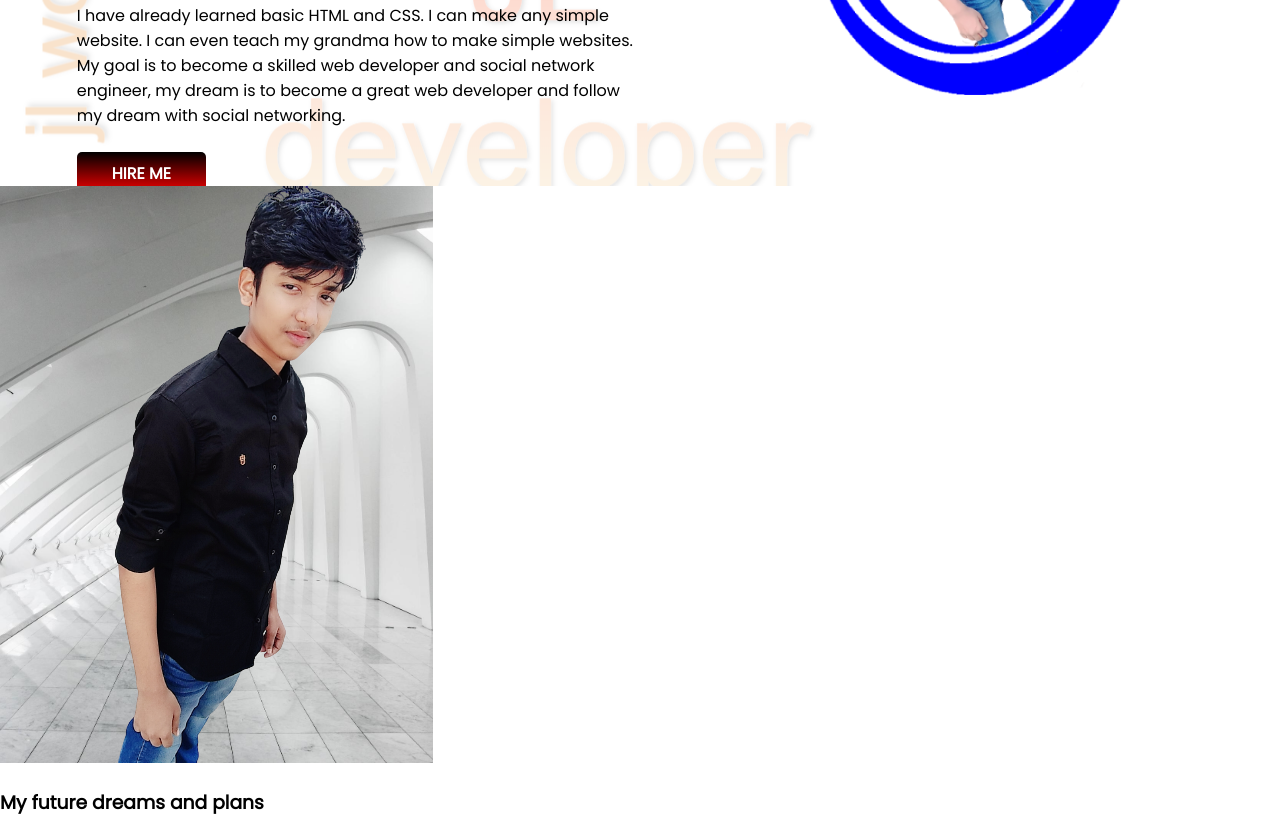
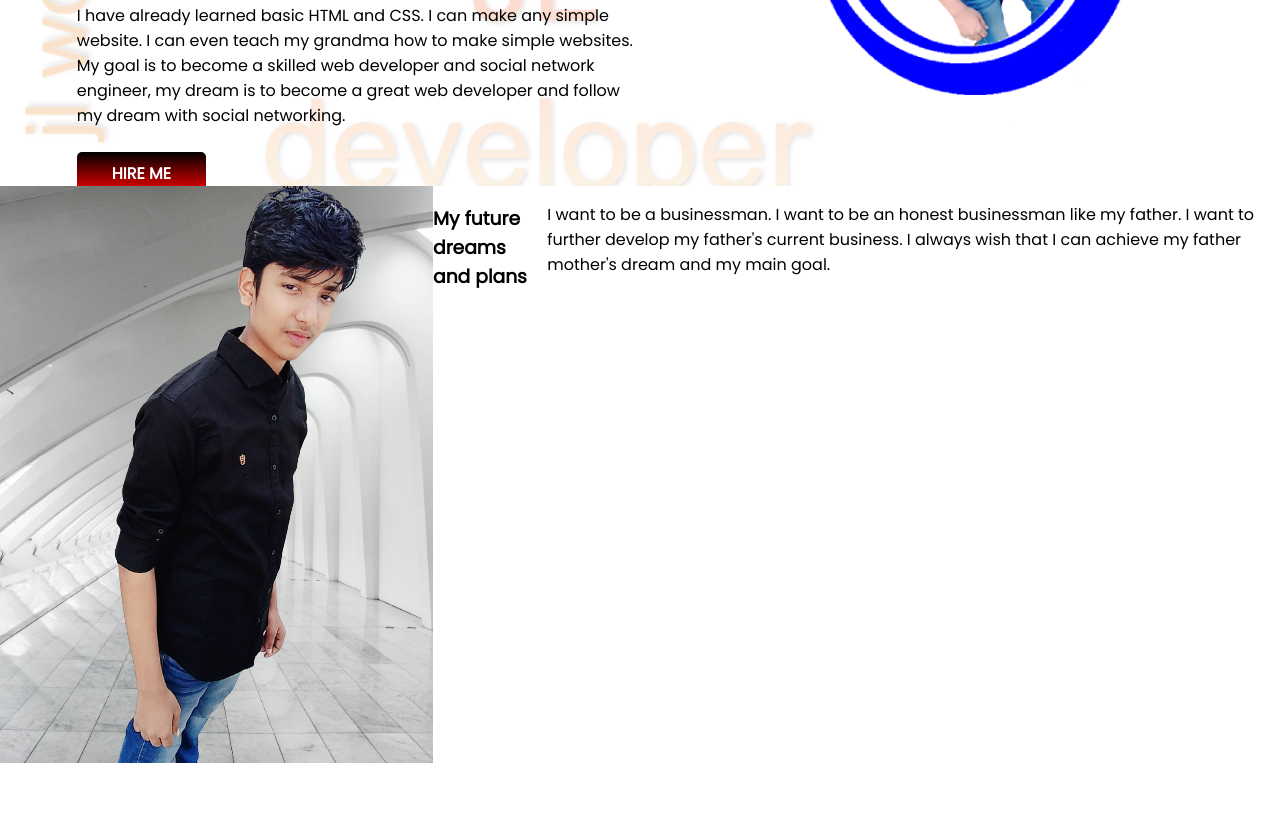
Before and after one commit to jahidul4738/my-first-repo, a plain HTML site: page index.html in a window 1280 px wide. Shown: the part 357-1193 px from the top of the page. After the commit the page ends 1127 px from the top, so only its background shows below. Drawn offline with Linux system fonts and the light colour scheme.

```diff
--- a/index.html
+++ b/index.html
@@ -36,11 +36,15 @@
             <img src="asdf.png" alt="">
         </div>
     </section>
-    <div>
-        <img src="images/2nd-img.png" alt="">
-    </div>
-    <h3>My future dreams and plans</h3>
-    <p></p>
+    <section class="md-jl">
+        <div>
+            <img src="images/2nd-img.png" alt="">
+        </div>
+        <h3>My future dreams and plans</h3>
+        <p>I want to be a businessman. I want to be an honest businessman like my father. I want to further develop my
+            father's
+            current business. I always wish that I can achieve my father mother's dream and my main goal.</p>
+    </section>
 </body>
 
 </html>
--- a/style.css
+++ b/style.css
@@ -3,9 +3,6 @@
     margin: 0;
 }
 
-section {
-    display: flex;
-}
 
 .half-widt {
     width: 100%;
@@ -37,6 +34,7 @@
 .top-benar {
     background-image: url(sssh.png);
     background-repeat: no-repeat;
+    display: flex;
 }
 
 .cen-ter {
@@ -48,3 +46,7 @@
 .uk-us {
     color: rgb(236, 129, 83);
 }
+
+.md-jl {
+    display: flex;
+}
```
